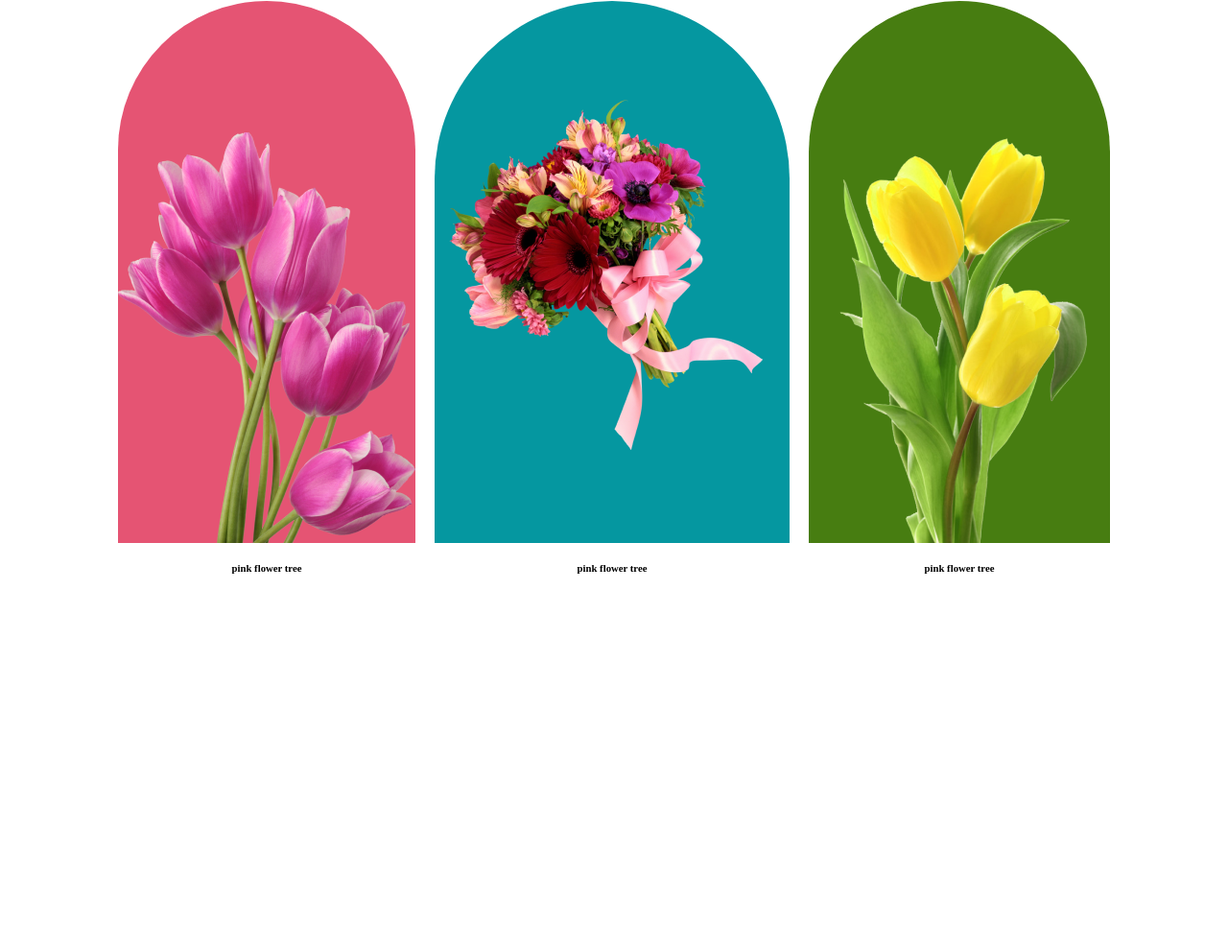
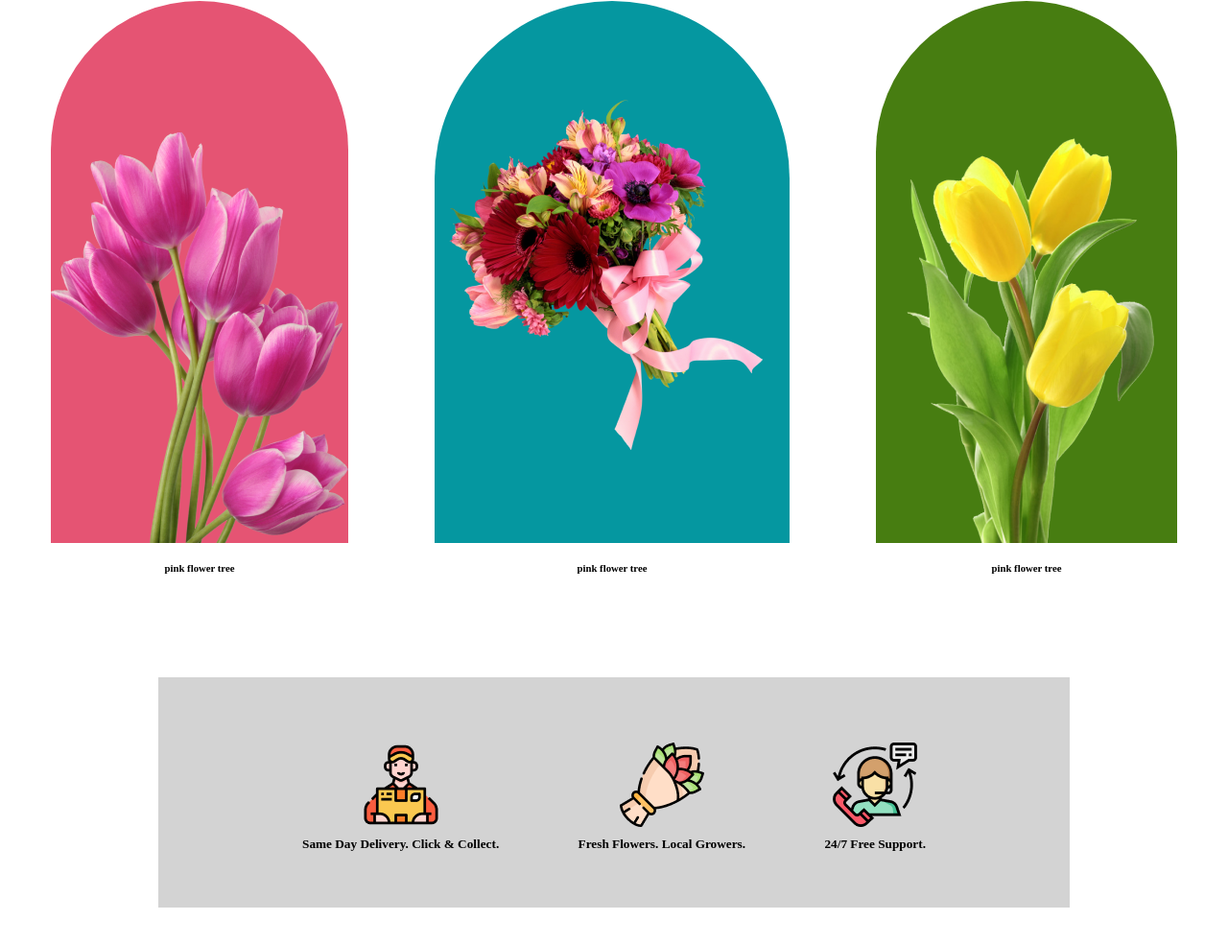
Before and after one commit to Hasnat5502/flower-shop-assignment, a plain HTML site: page index.html in a window 1280 px wide. Shown: the part 1064-2048 px from the top of the page at 96% size. Before the commit the page ends 1670 px from the top, so only its background shows below. Drawn offline with Linux system fonts and the light colour scheme.

Commit message:
Adding our features and delivery section

```diff
--- a/index.html
+++ b/index.html
@@ -41,6 +41,21 @@
             </div>
             <div>
             </div>
+            <div class="delivery-option-supports">
+                <div class="same-day-delivery">
+                    <img src="images/Group 57.png" alt="">
+                    <h5 style="text-align: left;">Same Day Delivery. Click & Collect.</h5>
+                </div>
+                <div class="fresh-flower">
+                    <img  src="images/Group 58.png" alt="">
+                    <h5 style="text-align: center;">Fresh Flowers. Local Growers.</h5>
+                </div>
+                <div class="support">
+                    <img src="images/Group 59.png" alt="">
+                    <h5 style="text-align: center;">24/7 Free Support.</h5>
+                </div>
+
+            </div>
         </section>
     </main>
     <footer>
--- a/style.css
+++ b/style.css
@@ -29,6 +29,7 @@
 .our-feautures{
     background-color: #ffffff;
     padding: 0px 165px;
+    margin-bottom: 50px;
 }
 .our-feautures-text{
     text-align: center;
@@ -43,16 +44,14 @@
     display: flex;
     align-items: center;
     justify-content: center;
-    gap: 20px;
+    gap: 90px;
     padding: 0px 165px;
 }
 .photo-colleage-total-1{
     height: 605px;
-    width: 464px;
 }
 .photo-colleage-1{
     height: 565px;
-    width: 100%;
     background-color: #E55473;
     display: flex;
     align-items: end;
@@ -66,11 +65,9 @@
 }
 .photo-colleage-total-2{
     height: 605px;
-    width: 464px;
 }
 .photo-colleage-2{
     height: 565px;
-    width: 100%;
     background-color: #0597A0;
     display: flex;
     align-items: center;
@@ -84,11 +81,9 @@
 }
 .photo-colleage-total-3{
     height: 605px;
-    width: 464px;
 }
 .photo-colleage-3{
     height: 565px;
-    width: 100%;
     background-color: #477D11;
     display: flex;
     align-items: end;
@@ -100,3 +95,16 @@
     text-align: center;
     margin-top: 20px;
 }
+.delivery-option-supports{
+    height: 200px;
+    background: lightgray;
+    margin-top: 100px;
+    padding: 20px 150px;
+    display: flex;
+    align-items: center;
+    justify-content: space-between;
+}
+.delivery-option-supports img{
+    display: block;
+    margin: 10px auto;
+}
```
